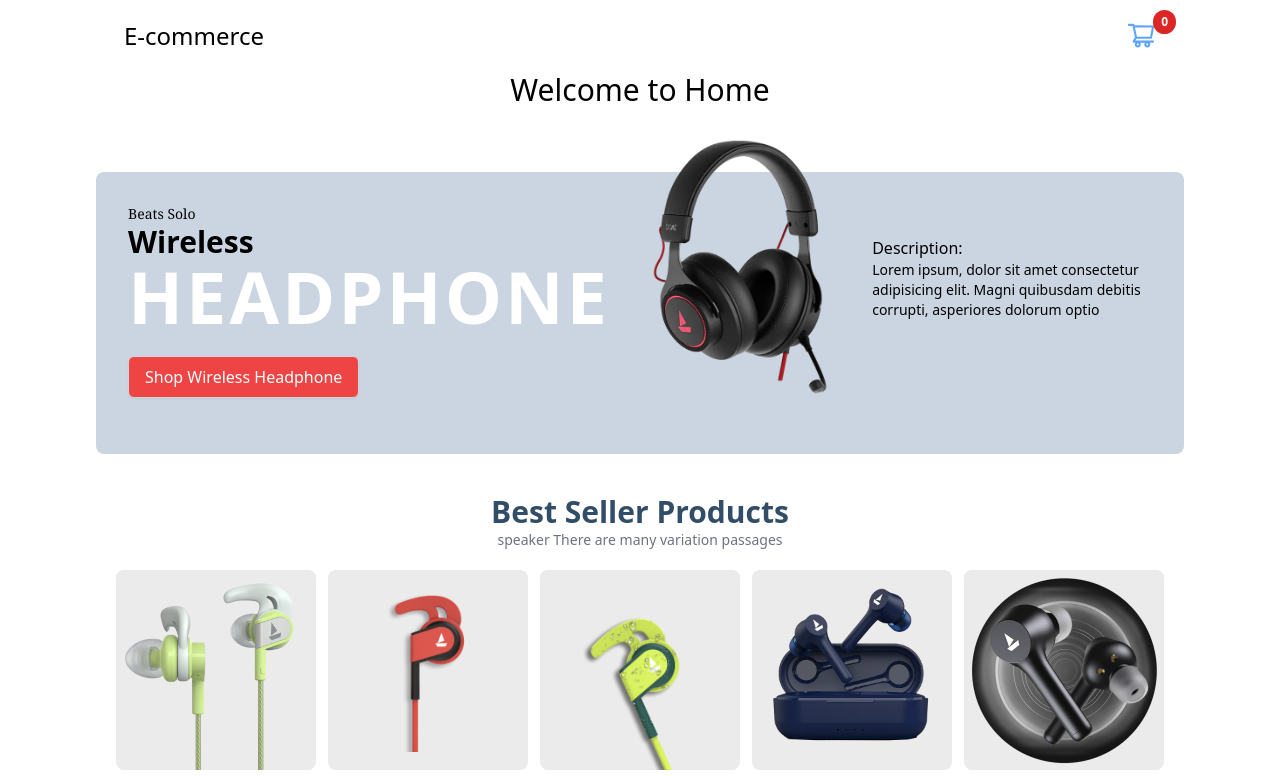
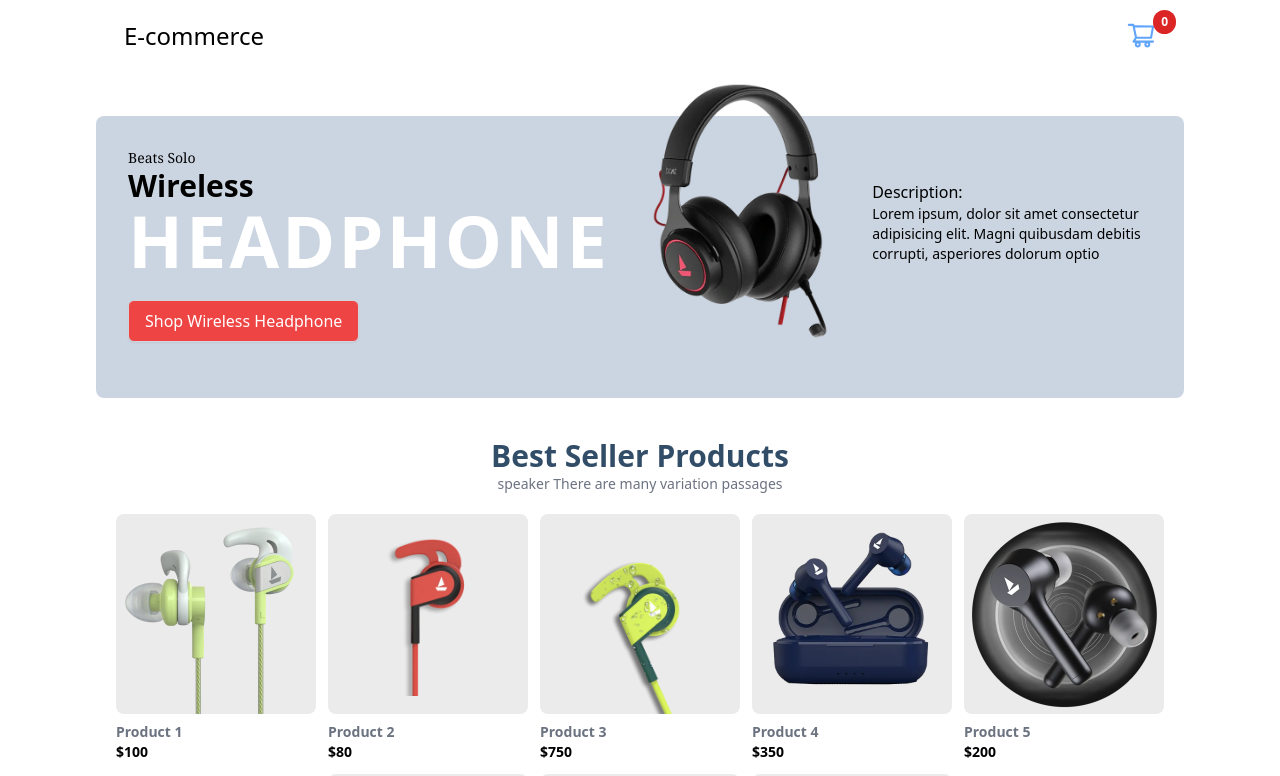
Before and after one commit to mdmahinpro/e-commerce, a Next.js app: page / in a window 1280 px wide. Shown: the top 776 px of the page. Built offline with nearby package versions, Linux system fonts and the light colour scheme.

Commit message:
refactored

```diff
--- a/pages/index.js
+++ b/pages/index.js
@@ -1,13 +1,10 @@
-
 import Navbar from "../components/general/Navbar";
 import HomePage from "../components/home-page-UI";
-
 
 export default function Home() {
   return (
     <div>
       <Navbar />
-      <h1 className="text-center text-3xl">Welcome to Home</h1>
       <HomePage />
     </div>
   );
```
